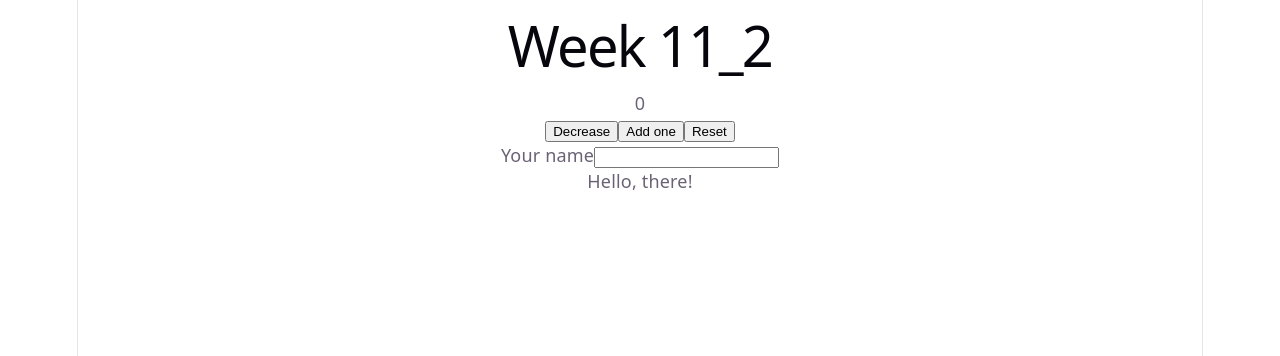
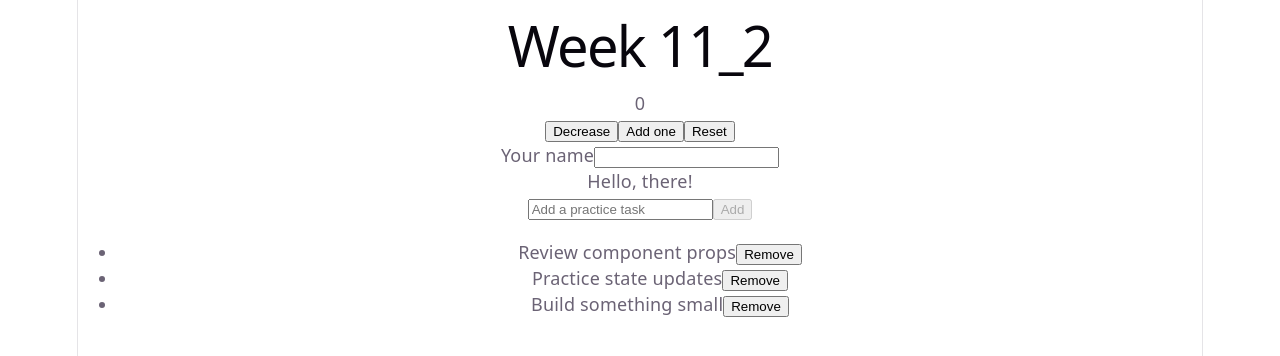
Before and after one commit to aadi-eee/week11-2, a React (Vite) app: page / in a window 1280 px wide. Shown: the top 356 px of the page. Built offline with nearby package versions, Linux system fonts and the light colour scheme.

Commit message:
Add E3 task list

```diff
--- a/src/App.jsx
+++ b/src/App.jsx
@@ -1,5 +1,6 @@
 import Counter from './components/Counter.jsx';
 import NameInput from './components/NameInput.jsx';
+import TaskList from './components/TaskList.jsx';
 
 export default function App() {
   return (
@@ -7,6 +8,7 @@ export default function App() {
       <h1>Week 11_2</h1>
       <Counter />
       <NameInput />
+      <TaskList />
     </>
   );
 }
--- /dev/null
+++ b/src/components/TaskList.jsx
@@ -0,0 +1,49 @@
+import { useState } from 'react';
+
+const starter = [
+  { id: 1, text: 'Review component props' },
+  { id: 2, text: 'Practice state updates' },
+  { id: 3, text: 'Build something small' },
+];
+
+export default function TaskList() {
+  const [tasks, setTasks] = useState(starter);
+  const [text, setText] = useState('');
+  const [nextId, setNextId] = useState(4);
+
+  function handleSubmit(event) {
+    event.preventDefault();
+    const trimmed = text.trim();
+    if (!trimmed) return;
+    setTasks((current) => [...current, { id: nextId, text: trimmed }]);
+    setNextId((id) => id + 1);
+    setText('');
+  }
+
+  function removeTask(id) {
+    setTasks((current) => current.filter((task) => task.id !== id));
+  }
+
+  return (
+    <div>
+      <form onSubmit={handleSubmit}>
+        <input
+          aria-label="New practice task"
+          placeholder="Add a practice task"
+          value={text}
+          onChange={(event) => setText(event.target.value)}
+        />
+        <button type="submit" disabled={!text.trim()}>Add</button>
+      </form>
+
+      <ul>
+        {tasks.map((task) => (
+          <li key={task.id}>
+            {task.text}
+            <button onClick={() => removeTask(task.id)}>Remove</button>
+          </li>
+        ))}
+      </ul>
+    </div>
+  );
+}
```
